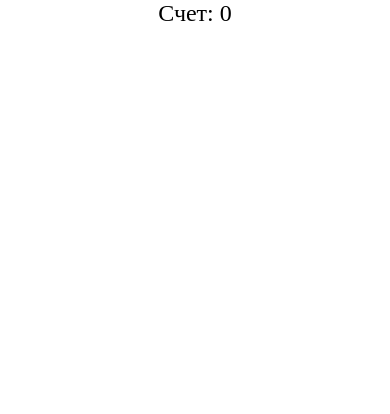
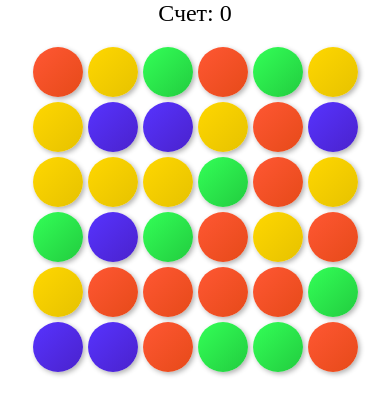
Before and after one commit to dobruyyoba/match-3, a plain HTML site: page index.html in a window 390 px wide. Drawn offline with Linux system fonts and the light colour scheme.

Commit message:
TRY to fix on mobile

```diff
--- a/index.html
+++ b/index.html
@@ -44,6 +44,6 @@
 <body>
   <div id="score">Счет: 0</div>
   <div id="board"></div>
-  <script src="script.js"></script>
+  <script src="kek.js"></script>
 </body>
 </html>
```
